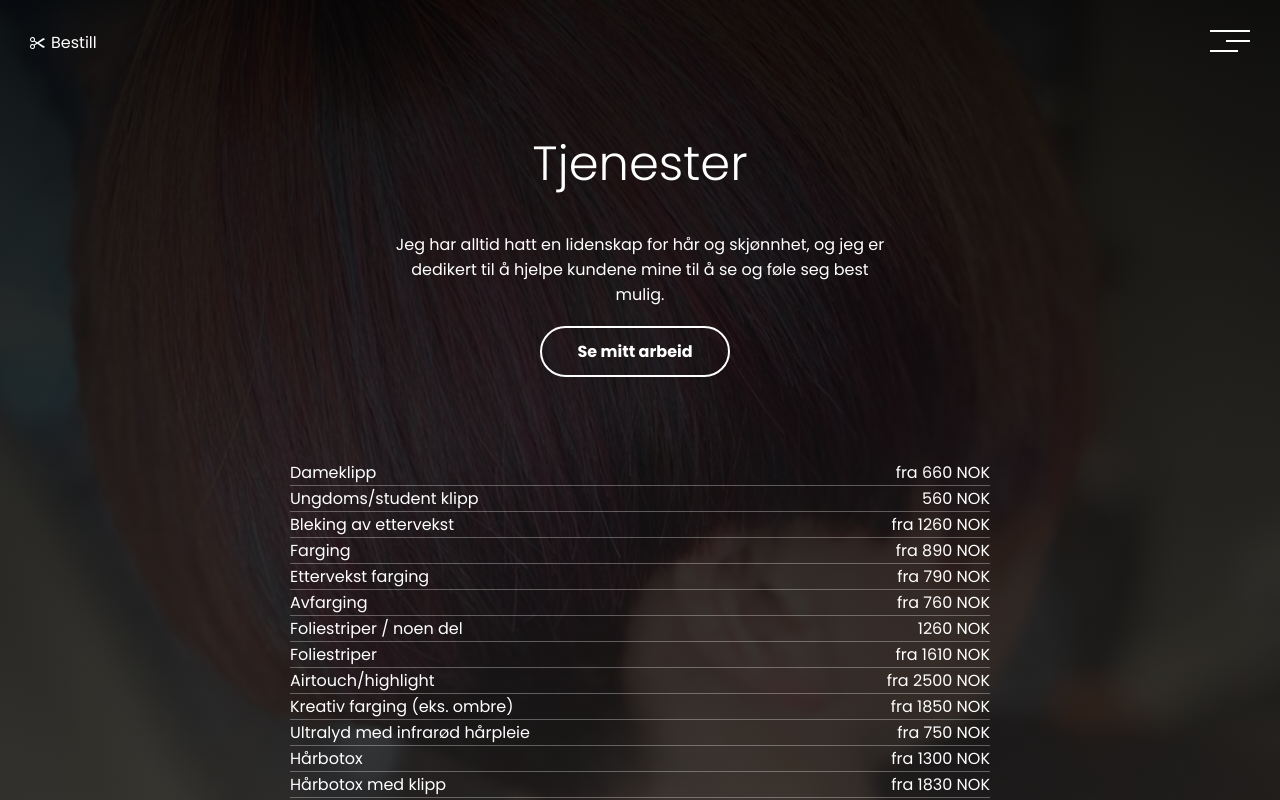
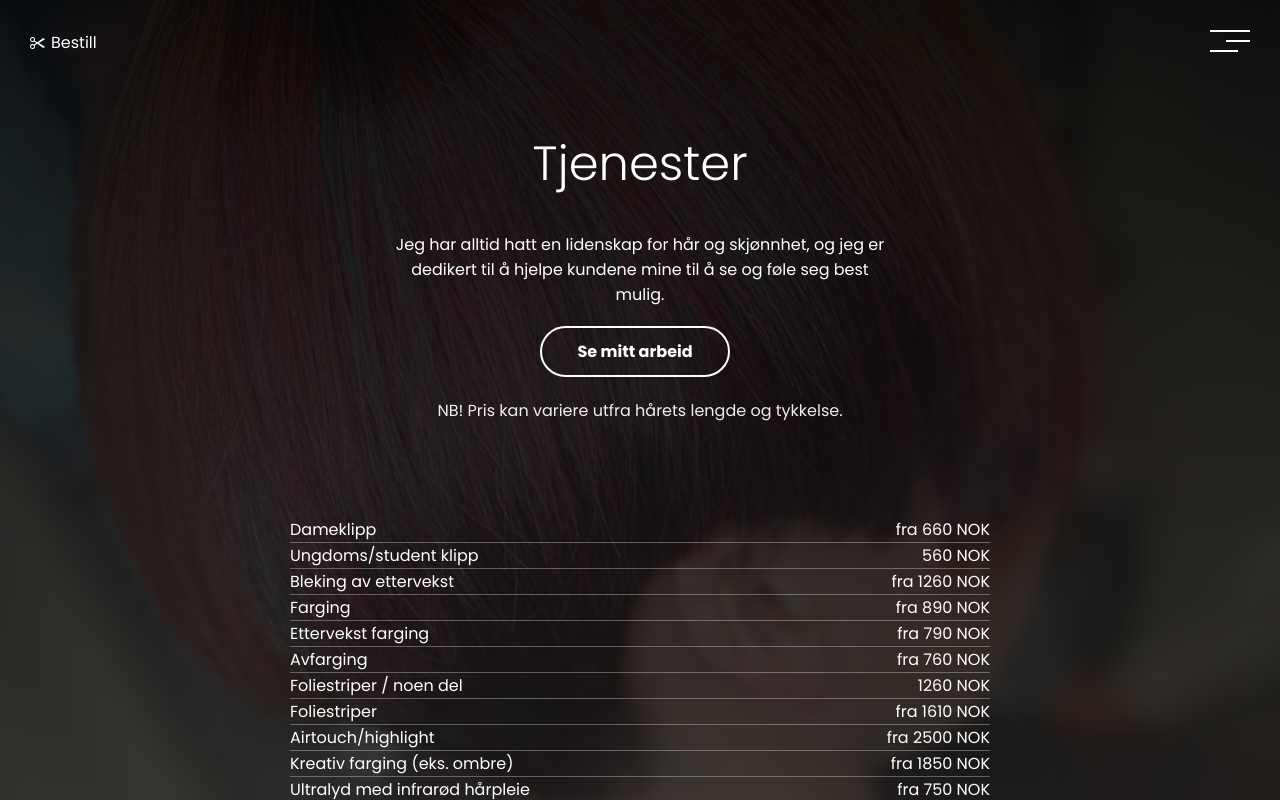
Before and after one commit to sergeiThe/zhanna-dart-site, a Next.js app: page /tjenester in a window 1280 px wide. Built offline with nearby package versions, Linux system fonts and the light colour scheme.

Commit message:
almost done

```diff
--- a/data/text.js
+++ b/data/text.js
@@ -15,7 +15,8 @@ const TEXT = {
     },
     services: {
         title: "Tjenester",
-        paragraph: "Jeg har alltid hatt en lidenskap for hår og skjønnhet, og jeg er dedikert til å hjelpe kundene mine til å se og føle seg best mulig."
+        paragraph1: "Jeg har alltid hatt en lidenskap for hår og skjønnhet, og jeg er dedikert til å hjelpe kundene mine til å se og føle seg best mulig.",
+        paragraph2: "NB! Pris kan variere utfra hårets lengde og tykkelse."
     },
     contact: {
         title: "Kontakt",
--- a/pages/om-meg.js
+++ b/pages/om-meg.js
@@ -29,7 +29,7 @@ const About = () => {
                         variants={paragraphVariants}
                         initial="initialState"
                         animate="animateState"
-                        transition={{ duration: 2, delay: 0.5, ease: "easeOut" }}
+                        transition={{ duration: 1.5, delay: 0.5, ease: "easeOut" }}
                     >
                         <Paragraph value={paragraph1} />
 
@@ -38,7 +38,7 @@ const About = () => {
                         variants={paragraphVariants}
                         initial="initialState"
                         animate="animateState"
-                        transition={{ duration: 2, delay: 1.5, ease: "easeOut" }}>
+                        transition={{ duration: 1.5, delay: 1, ease: "easeOut" }}>
 
                         <Paragraph value={paragraph2} />
                     </m.div>
--- a/pages/tjenester.js
+++ b/pages/tjenester.js
@@ -11,7 +11,8 @@ import ServiceList from '../components/ServiceList'
 
 const Services = () => {
     const title = TEXT.services.title
-    const paragraph = TEXT.services.paragraph
+    const paragraph1 = TEXT.services.paragraph1
+    const paragraph2 = TEXT.services.paragraph2
 
     const router = useRouter()
 
@@ -35,7 +36,7 @@ const Services = () => {
                         animate="animateState"
                         transition={{ duration: 2, delay: 0.5, ease: "easeOut" }}
                     >
-                        <Paragraph value={paragraph} />
+                        <Paragraph value={paragraph1} />
 
                     </m.div>
                     <m.div className="services-button"
@@ -45,7 +46,15 @@ const Services = () => {
                         <Link href="/arbeid" className="btn btn-secondary">Se mitt arbeid</Link>
 
                     </m.div>
+                    <m.div className="services-paragraph"
+                        variants={paragraphVariants}
+                        initial="initialState"
+                        animate="animateState"
+                        transition={{ duration: 2, delay: 4, ease: "easeOut" }}
+                    >
+                        <Paragraph value={paragraph2} />
 
+                    </m.div>
                 </div>
                 <div className='services-images-container'>
                     <ServiceList />
--- a/styles/page-about.scss
+++ b/styles/page-about.scss
@@ -36,13 +36,13 @@
 .about-title {
     text-align: left;
 
-    padding-bottom: 1rem;
+    padding-bottom: 2rem;
 }
 
 .about-paragraph {
     text-align: left;
     max-width: 500px;
-    padding: 1rem 0;
+    padding: 0 0 2rem 0;
 }
 
 .about-button {
```
